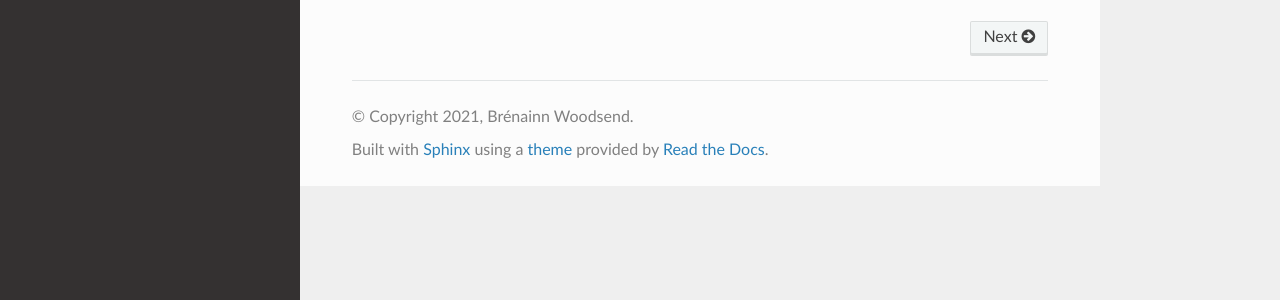
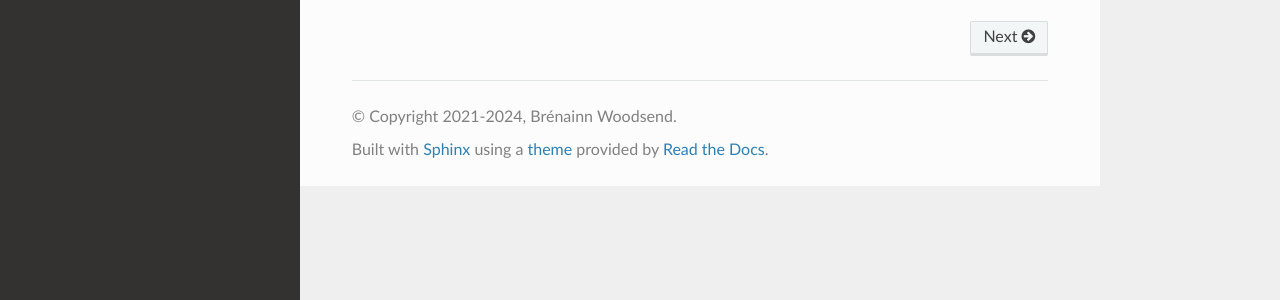
Before and after one commit to bwoodsend/pangolin, a Sphinx documentation site: the page built from docs/source/index.rst, in a window 1280 px wide. Shown: the part 444-744 px from the top of the page. Built offline with Sphinx 7.4.7 and the Read the Docs theme 2.0.0, drawn with Linux system fonts in a browser that asks for light colours.

Commit message:
Update copyright years

```diff
--- a/docs/source/conf.py
+++ b/docs/source/conf.py
@@ -65,7 +65,7 @@ master_doc = 'index'
 
 # General information about the project.
 project = 'pangolin'
-copyright = "2021, Brénainn Woodsend"
+copyright = "2021-2024, Brénainn Woodsend"
 author = "Brénainn Woodsend"
 
 # The version info for the project you're documenting, acts as replacement
```
Also changed, not shown: 1 other file.
